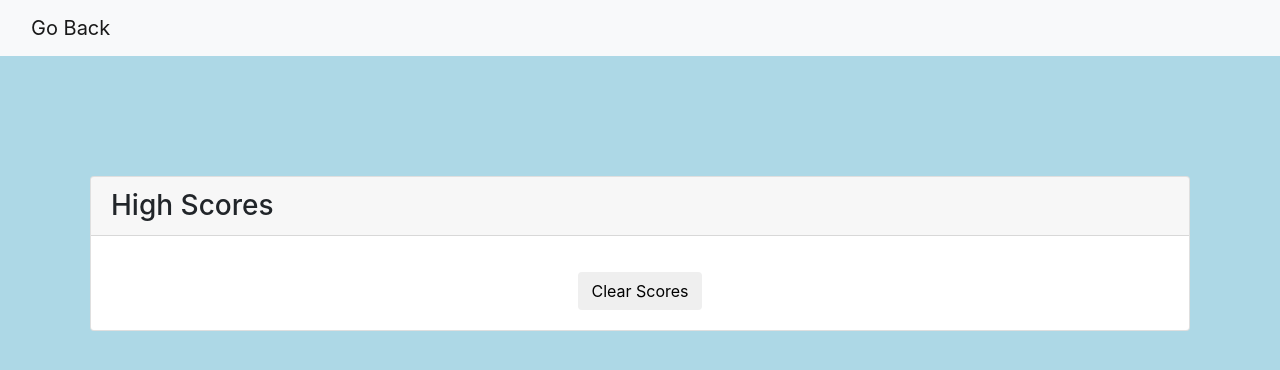
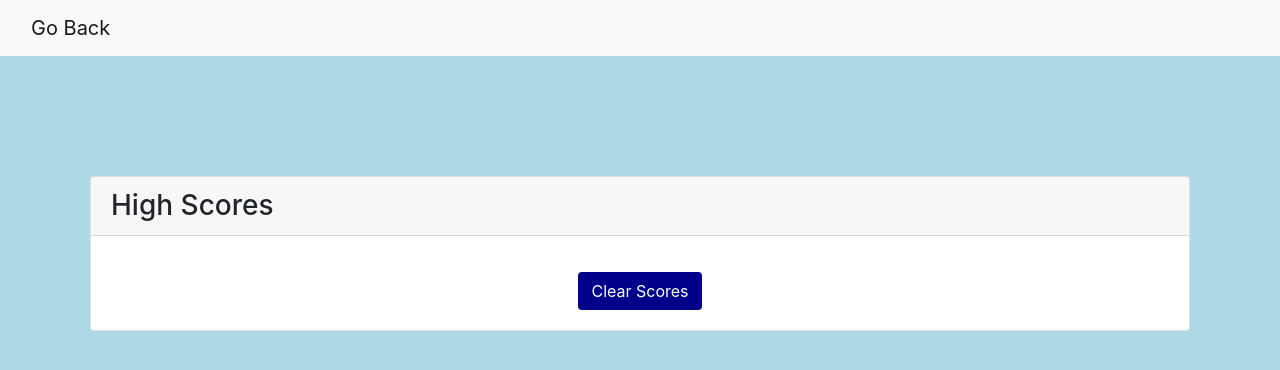
Before and after one commit to jordandub1/code-quiz, a plain HTML site: page highscores.html in a window 1280 px wide. In both pictures the pointer is over the button "Clear Scores". Drawn offline with nearby package versions, Linux system fonts and the light colour scheme.

Commit message:
updating style sheet

```diff
--- a/assets/css/style.css
+++ b/assets/css/style.css
@@ -10,6 +10,14 @@ body {
 
 button {
     display: block;
+}
+
+button:hover {
+    background-color: darkblue;
+    color: white;
+}
+.navbar-light .navbar-brand:focus, .navbar-light .navbar-brand:hover {
+    color: darkblue;
 }
 
 .container {
```
